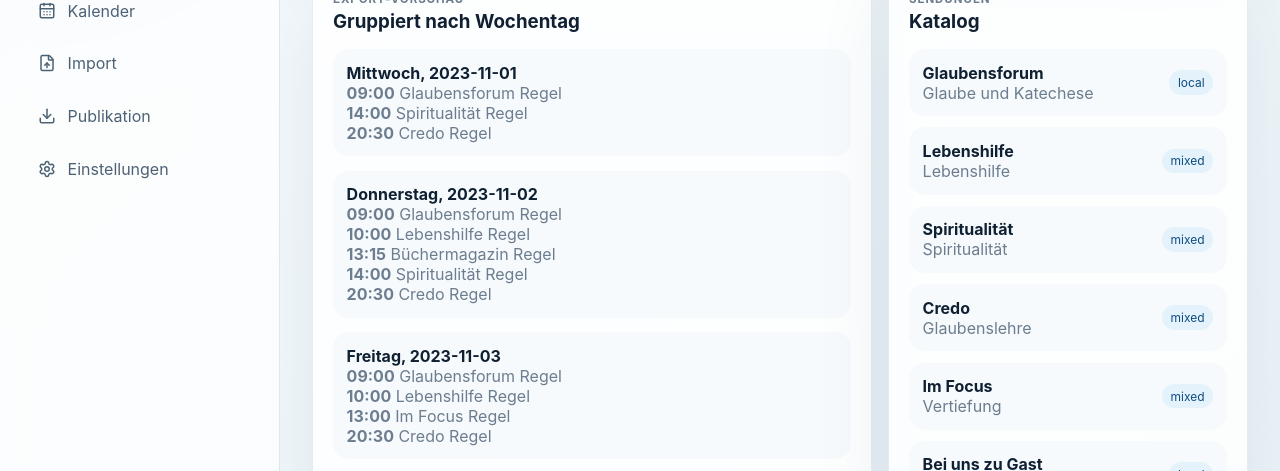
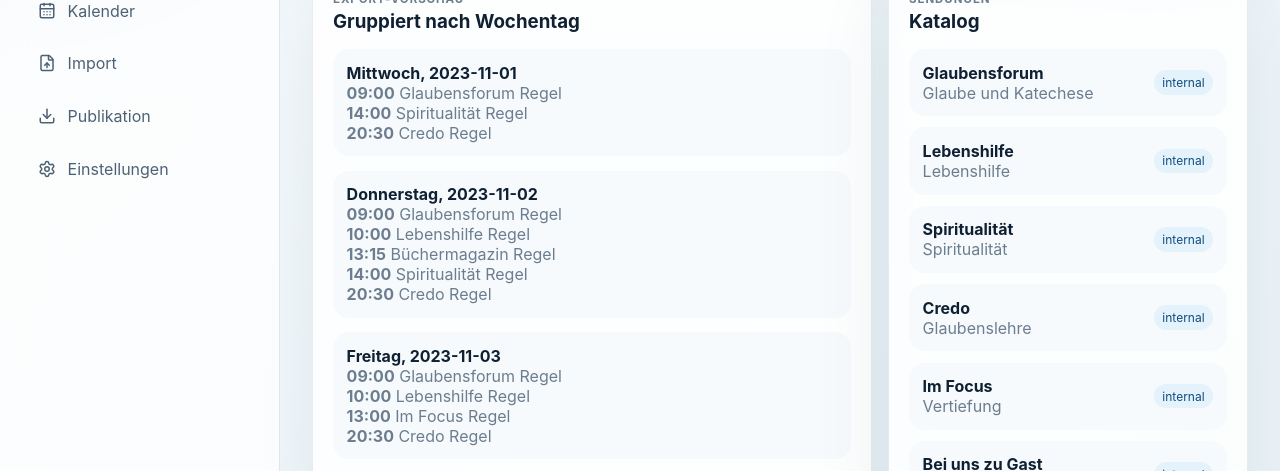
Before and after one commit to Fipodigital/rms, a React (Vite) app: page / in a window 1280 px wide. Shown: the part 329-800 px from the top of the page. Built offline with nearby package versions, Linux system fonts and the light colour scheme.

Commit message:
app: normalize show source as internal metadata

```diff
--- a/src/data/seed.ts
+++ b/src/data/seed.ts
@@ -30,27 +30,29 @@ export type Episode = {
   language: 'de' | 'it' | 'multi'
 }
 
+const internalSource = 'internal'
+
 export const sendungen: Sendung[] = [
-  { id: 'snd_glaubensforum', title: 'Glaubensforum', category: 'Glaube und Katechese', language: 'de', source: 'local', active: true },
-  { id: 'snd_lebenshilfe', title: 'Lebenshilfe', category: 'Lebenshilfe', language: 'de', source: 'mixed', active: true },
-  { id: 'snd_spiritualitaet', title: 'Spiritualität', category: 'Spiritualität', language: 'de', source: 'mixed', active: true },
-  { id: 'snd_credo', title: 'Credo', category: 'Glaubenslehre', language: 'de', source: 'mixed', active: true },
-  { id: 'snd_im_focus', title: 'Im Focus', category: 'Vertiefung', language: 'de', source: 'mixed', active: true },
-  { id: 'snd_bei_uns_zu_gast', title: 'Bei uns zu Gast', category: 'Interview', language: 'de', source: 'local', active: true },
-  { id: 'snd_buechermagazin', title: 'Büchermagazin', category: 'Bücher', language: 'de', source: 'mixed', active: true },
-  { id: 'snd_musikmagazin', title: 'Musikmagazin', category: 'Musik', language: 'de', source: 'mixed', active: true },
-  { id: 'snd_hoamatklang', title: 'Hoamatklång', category: 'Musik und Heimat', language: 'de', source: 'local', active: true },
-  { id: 'snd_jugend_xpect', title: 'Jugend Xpect', category: 'Jugend', language: 'de', source: 'local', active: true },
-  { id: 'snd_radio_vatikan_nachrichten', title: 'Radio Vatikan Nachrichten', category: 'Nachrichten', language: 'de', source: 'radio_vatikan', active: true },
-  { id: 'snd_radio_vatikan_magazin', title: 'Radio Vatikan Magazin', category: 'Nachrichten', language: 'de', source: 'radio_vatikan', active: true },
-  { id: 'snd_rosenkranz', title: 'Rosenkranz', category: 'Gebet', language: 'de', source: 'local', active: true },
-  { id: 'snd_heilige_messe', title: 'Heilige Messe', category: 'Liturgie', language: 'de', source: 'mixed', active: true },
-  { id: 'snd_angelus', title: 'Angelus', category: 'Gebet', language: 'de', source: 'radio_vatikan', active: true },
-  { id: 'snd_bibelschule', title: 'Bibelschule', category: 'Bibel', language: 'de', source: 'mixed', active: true },
-  { id: 'snd_standpunkt', title: 'Standpunkt', category: 'Gesellschaft und Glaube', language: 'de', source: 'mixed', active: true },
-  { id: 'snd_kirche_im_aufbruch', title: 'Kirche im Aufbruch', category: 'Kirche', language: 'de', source: 'mixed', active: true },
-  { id: 'snd_weltkirche_aktuell', title: 'Weltkirche aktuell', category: 'Weltkirche', language: 'de', source: 'external', active: true },
-  { id: 'snd_loretto_on_air', title: 'Loretto On Air', category: 'Jugend und Kirche', language: 'de', source: 'external', active: true },
+  { id: 'snd_glaubensforum', title: 'Glaubensforum', category: 'Glaube und Katechese', language: 'de', source: internalSource, active: true },
+  { id: 'snd_lebenshilfe', title: 'Lebenshilfe', category: 'Lebenshilfe', language: 'de', source: internalSource, active: true },
+  { id: 'snd_spiritualitaet', title: 'Spiritualität', category: 'Spiritualität', language: 'de', source: internalSource, active: true },
+  { id: 'snd_credo', title: 'Credo', category: 'Glaubenslehre', language: 'de', source: internalSource, active: true },
+  { id: 'snd_im_focus', title: 'Im Focus', category: 'Vertiefung', language: 'de', source: internalSource, active: true },
+  { id: 'snd_bei_uns_zu_gast', title: 'Bei uns zu Gast', category: 'Interview', language: 'de', source: internalSource, active: true },
+  { id: 'snd_buechermagazin', title: 'Büchermagazin', category: 'Bücher', language: 'de', source: internalSource, active: true },
+  { id: 'snd_musikmagazin', title: 'Musikmagazin', category: 'Musik', language: 'de', source: internalSource, active: true },
+  { id: 'snd_hoamatklang', title: 'Hoamatklång', category: 'Musik und Heimat', language: 'de', source: internalSource, active: true },
+  { id: 'snd_jugend_xpect', title: 'Jugend Xpect', category: 'Jugend', language: 'de', source: internalSource, active: true },
+  { id: 'snd_radio_vatikan_nachrichten', title: 'Radio Vatikan Nachrichten', category: 'Nachrichten', language: 'de', source: internalSource, active: true },
+  { id: 'snd_radio_vatikan_magazin', title: 'Radio Vatikan Magazin', category: 'Nachrichten', language: 'de', source: internalSource, active: true },
+  { id: 'snd_rosenkranz', title: 'Rosenkranz', category: 'Gebet', language: 'de', source: internalSource, active: true },
+  { id: 'snd_heilige_messe', title: 'Heilige Messe', category: 'Liturgie', language: 'de', source: internalSource, active: true },
+  { id: 'snd_angelus', title: 'Angelus', category: 'Gebet', language: 'de', source: internalSource, active: true },
+  { id: 'snd_bibelschule', title: 'Bibelschule', category: 'Bibel', language: 'de', source: internalSource, active: true },
+  { id: 'snd_standpunkt', title: 'Standpunkt', category: 'Gesellschaft und Glaube', language: 'de', source: internalSource, active: true },
+  { id: 'snd_kirche_im_aufbruch', title: 'Kirche im Aufbruch', category: 'Kirche', language: 'de', source: internalSource, active: true },
+  { id: 'snd_weltkirche_aktuell', title: 'Weltkirche aktuell', category: 'Weltkirche', language: 'de', source: internalSource, active: true },
+  { id: 'snd_loretto_on_air', title: 'Loretto On Air', category: 'Jugend und Kirche', language: 'de', source: internalSource, active: true },
 ]
 
 export const scheduleRules: ScheduleRule[] = [
```
